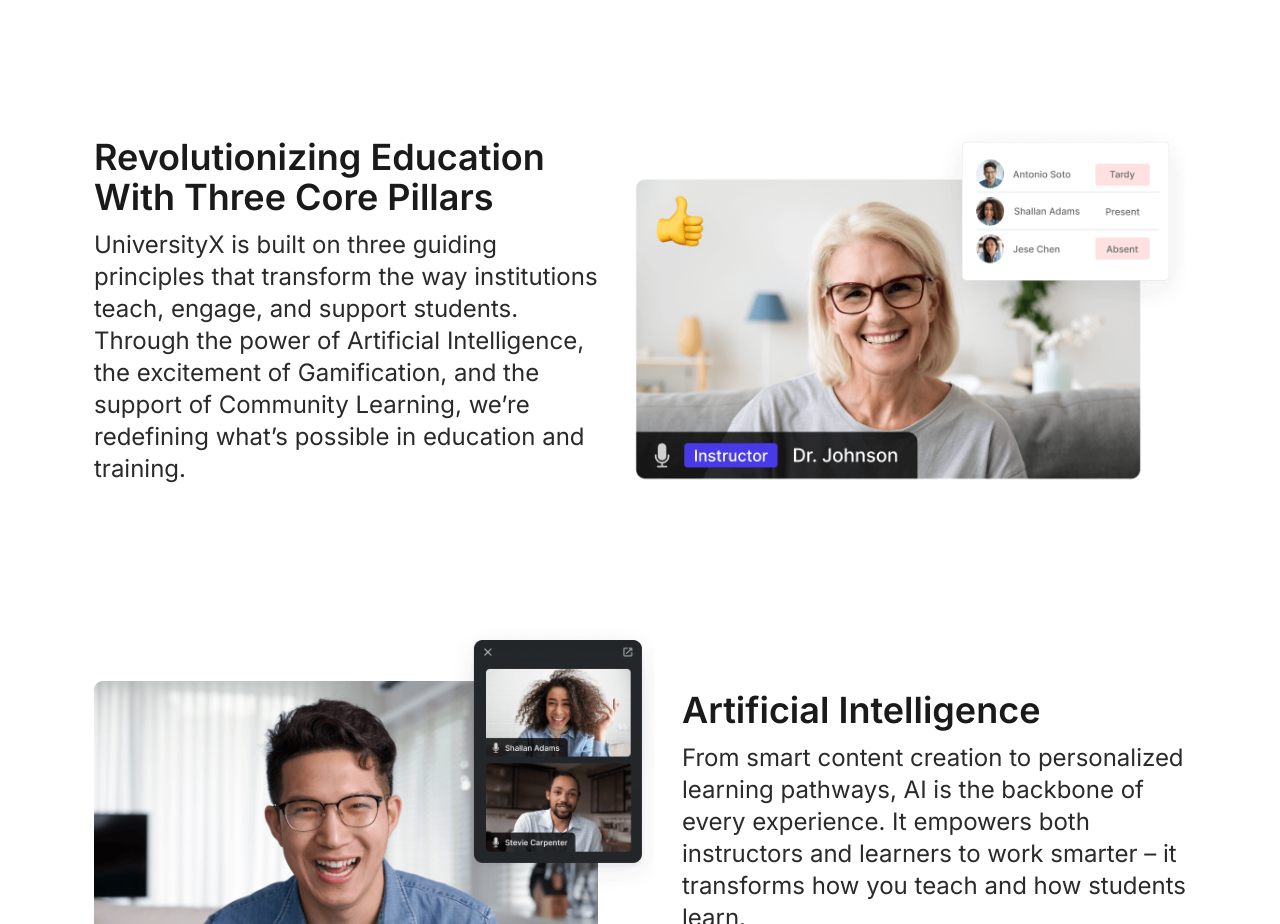
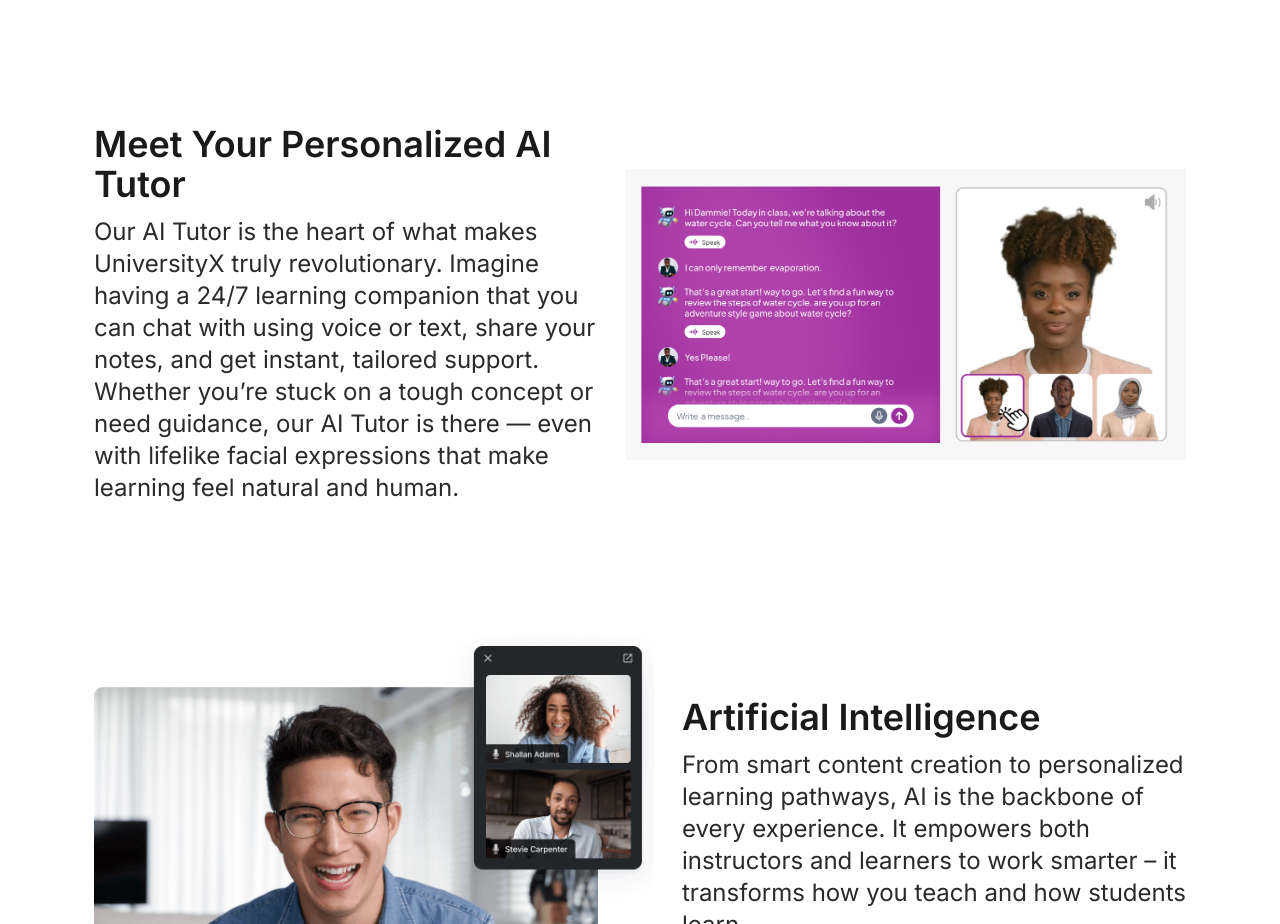
Before and after one commit to universityx-app/Alpha, a React (Vite) app: page / in a window 1280 px wide. Shown: the part 2920-3844 px from the top of the page. Built offline with nearby package versions, Linux system fonts and the light colour scheme.

Commit message:
Update Home.tsx - 4th Image

```diff
--- a/src/routes/Home.tsx
+++ b/src/routes/Home.tsx
@@ -15,7 +15,7 @@
 import sec1 from "../assets/images/main11.png";
 import sec2 from "../assets/images/main22.png";
 import sec3 from "../assets/images/main33.png";
-import sec4 from "../assets/images/sec4.png";
+import sec4 from "../assets/images/sec44.png";
 import sec5 from "../assets/images/sec5.png";
 import Scroll from "../components/admin/Scroll";
 // import ReviewScroll from "../components/admin/ReviewScroll";
@@ -275,14 +275,10 @@
 
           <div className="w-full md:w-[45%] space-y-3">
             <h4 className="font-semibold text-2xl md:text-4xl text-[#1A1A1A]">
-              Revolutionizing Education With Three Core Pillars
+              Meet Your Personalized AI Tutor
             </h4>
             <p className="md:text-2xl text-[#2b2a2a]">
-              UniversityX is built on three guiding principles that transform
-              the way institutions teach, engage, and support students. Through
-              the power of Artificial Intelligence, the excitement of
-              Gamification, and the support of Community Learning, we’re
-              redefining what’s possible in education and training.
+              Our AI Tutor is the heart of what makes UniversityX truly revolutionary. Imagine having a 24/7 learning companion that you can chat with using voice or text, share your notes, and get instant, tailored support. Whether you’re stuck on a tough concept or need guidance, our AI Tutor is there — even with lifelike facial expressions that make learning feel natural and human.
             </p>
           </div>
         </div>
```
